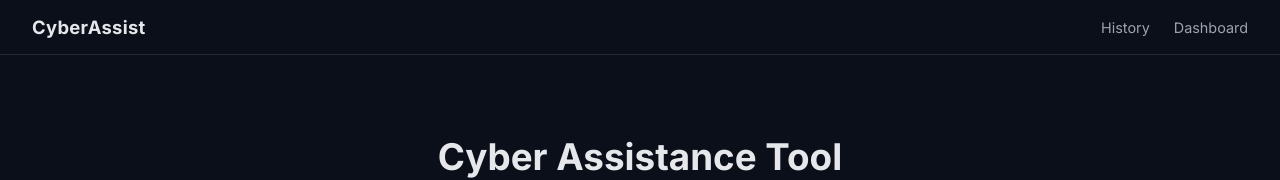
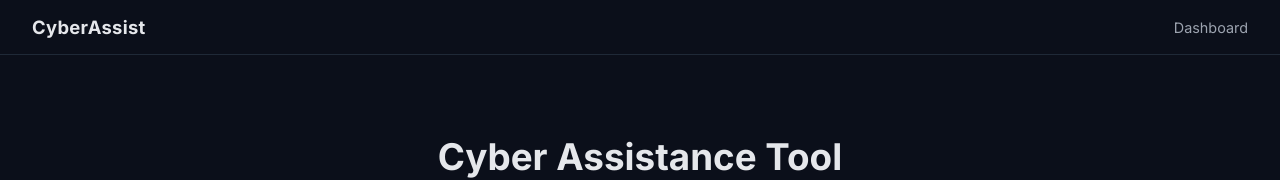
Before and after one commit to bhaskarraorajagiri/Cyber-Assistance-App-Frontend, a React (Vite) app: page / in a window 1280 px wide. Shown: the top 180 px of the page. Built offline with nearby package versions, Linux system fonts and the light colour scheme.

Commit message:
history page deleted

```diff
--- a/src/components/Navbar.tsx
+++ b/src/components/Navbar.tsx
@@ -6,7 +6,6 @@ export default function Navbar() {
       <div className="nav-left">CyberAssist</div>
 
       <div className="nav-right">
-        <NavLink to="/history">History</NavLink>
         <NavLink to="/dashboard">Dashboard</NavLink>
       </div>
     </nav>
```
